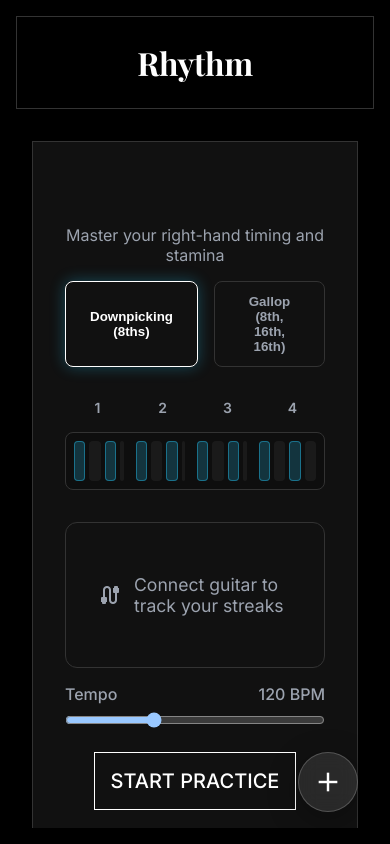
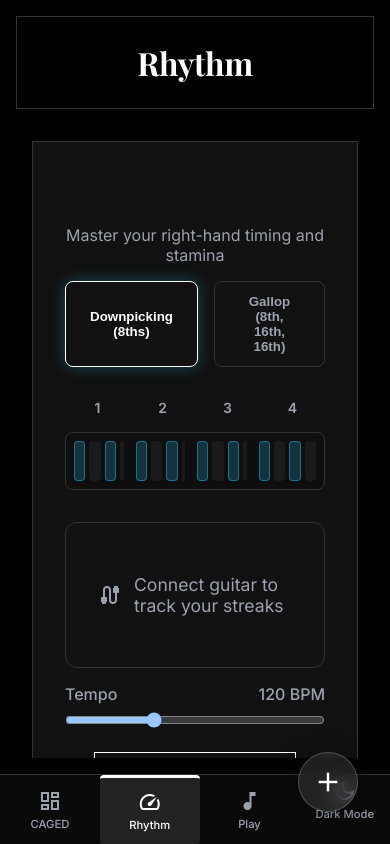
Before and after one commit to mgechev/guitarist.tools, a React (Vite) app: page /rhythm in a window 390 px wide. Built offline with nearby package versions, Linux system fonts and the light colour scheme.

Commit message:
Improve styles

```diff
--- a/src/App.module.css
+++ b/src/App.module.css
@@ -24,11 +24,11 @@
 
 .mainContent { flex: 1; display: flex; flex-direction: column; overflow-y: auto; overflow-x: hidden; }
 
-.appLayout { display: flex; }
-.appMain { flex: 1; margin-left: 240px; height: 100vh; display: flex; flex-direction: column; min-width: 0; }
+.appLayout { display: flex; height: 100dvh; overflow: hidden; }
+.appMain { flex: 1; margin-left: 240px; height: 100dvh; display: flex; flex-direction: column; min-width: 0; }
 
 @media (max-width: 768px) {
   .appContainer { padding: 1rem; gap: 1rem; }
   .appHeader { padding: 1.5rem 1rem; flex-direction: column; gap: 1rem; text-align: center; }
-  .appMain { margin-left: 0; width: 100vw; max-width: 100vw; }
+  .appMain { margin-left: 0; width: 100vw; max-width: 100vw; padding-bottom: 70px; }
 }
--- a/src/components/SideNav.jsx
+++ b/src/components/SideNav.jsx
@@ -80,7 +80,7 @@ const SideNav = () => {
         </NavLink>
       </div>
 
-      <div className="nav-footer" style={{width: '100%', borderTop: '1px solid var(--panel-border)', paddingTop: '1rem', marginTop: 'auto'}}>
+      <div className={styles.navFooter}>
         <button
           className={styles.navItem}
           onClick={toggleTheme}
--- a/src/components/SideNav.module.css
+++ b/src/components/SideNav.module.css
@@ -15,6 +15,40 @@
 .navItem:hover { color: var(--text-primary); background-color: var(--nav-hover-bg); border-radius: 0.25rem; }
 .navItem.active { color: var(--text-primary); background-color: var(--nav-active-bg); border-left: 3px solid var(--text-primary); border-radius: 0.25rem; }
 
+.navFooter { width: 100%; border-top: 1px solid var(--panel-border); padding-top: 1rem; margin-top: auto; }
+
 @media (max-width: 768px) {
-  .sidenav { display: none; }
+  .sidenav {
+    position: fixed;
+    top: auto;
+    bottom: 0;
+    left: 0;
+    width: 100vw;
+    height: 70px;
+    flex-direction: row;
+    padding: 0;
+    border-right: none;
+    border-top: 1px solid var(--panel-border);
+    z-index: 100;
+  }
+  .navProfile { display: none; }
+  .navLinks { flex-direction: row; justify-content: space-around; width: 100%; height: 100%; align-items: stretch; gap: 0; }
+  .navItem {
+    flex-direction: column; justify-content: center; padding: 0.25rem;
+    font-size: 0.7rem; text-align: center; gap: 0.25rem; border-left: none !important;
+    border-radius: 0;
+  }
+  .navItem.active {
+    border-left: none !important;
+    border-top: 3px solid var(--text-primary);
+    background-color: var(--nav-active-bg);
+  }
+  .navItem .material-symbols-outlined { font-size: 1.5rem; }
+  .navFooter {
+    width: auto !important; border-top: none !important; padding: 0 !important; margin: 0 !important;
+    display: flex; align-items: stretch; justify-content: center;
+  }
+  .navFooter .navItem {
+    padding: 0.25rem 1rem;
+  }
 }
```
